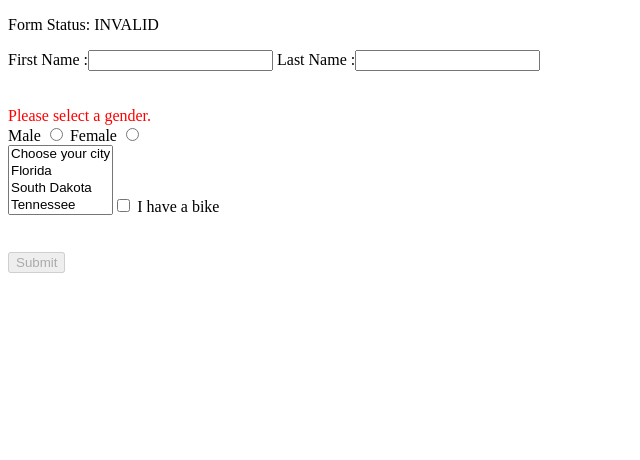
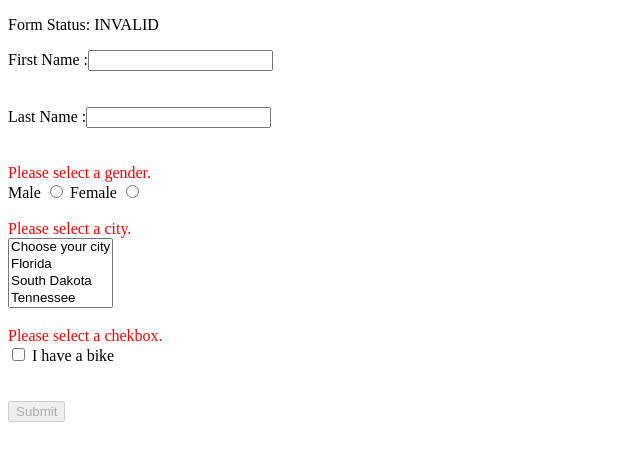
Before and after one commit to NAVEENKUMARANDI/Reactive-Registration-Forms, an Angular app: page / in a window 1280 px wide. Shown: the top 460 px of the page, without its empty margins (0-640 px from the left). Built offline with nearby package versions, Linux system fonts and the light colour scheme.

Commit message:
Dropdown and checkbox validation

```diff
--- a/src/app/registration-form/registration-form.component.html
+++ b/src/app/registration-form/registration-form.component.html
@@ -5,32 +5,42 @@
 <form [formGroup]="registrationProfile" (ngSubmit)="onSubmit()">
 
   <label for="firstName"> First Name :</label>
-  <input type="text" id="firstName" formControlName="firstName" required/>
-
-  <label for="lastName"> Last Name :</label>
-  <input type="text" id="lasttName" formControlName="lastName" />
+  <input type="text" id="firstName" formControlName="firstName" required />
 
   <div *ngIf="registrationProfile.invalid" class="alert alert-danger">
     <div *ngIf="firstName.errors?.lengthValidation">
       FirstName is required.
     </div>
 
-    <div *ngIf="firstName.errors?.maxlength" >
-      <span style="color:Red" ng-show="registrationProfile.firstName.$error.firstName"> Length of Name is more than 6 chars. </span>
+    <div *ngIf="firstName.errors?.maxlength">
+      <span style="color:Red" ng-show="registrationProfile.firstName.$error.firstName"> Length of FirstName is more than
+        6
+        chars. </span>
     </div>
     <div *ngIf="firstName.errors?.minlength">
-        <span style="color:Red" ng-show="registrationProfile.firstName.$error.firstName"> Length of Name is lesser than 3 chars. </span>
+      <span style="color:Red" ng-show="registrationProfile.firstName.$error.firstName"> Length of FirstName is lesser
+        than 3
+        chars. </span>
+    </div>
   </div>
 
+  <br><br>
+  <label for="lastName"> Last Name :</label>
+  <input type="text" id="lasttName" formControlName="lastName" />
+
+  <div *ngIf="registrationProfile.invalid" class="alert alert-danger">
   <div *ngIf="lastName.errors?.minlength">
     LastLastName is required.
   </div>
 
   <div *ngIf="lastName.errors?.maxlength">
-        <span style="color:Red" ng-show="registrationProfile.lastName.$error.lastName"> Length of Name is more than 6 chars.</span>
+    <span style="color:Red" ng-show="registrationProfile.lastName.$error.lastName"> Length of LastName is more than 6
+      chars.</span>
   </div>
   <div *ngIf="lastName.errors?.minlength">
-        <span style="color:Red" ng-show="registrationProfile.lastName.$error.lastName"> Length of Name is lesser than 3 chars.</span>
+    <span style="color:Red" ng-show="registrationProfile.lastName.$error.lastName"> Length of LastName is lesser than
+      3
+      chars.</span>
   </div>
 
   </div>
@@ -44,14 +54,22 @@
   Male <input type="radio" formControlName="gender" id="gender" value="Male" />
   Female <input type="radio" formControlName="gender" id="gender" value="Female" />
 
-  <br>
+  <br><br>
+  <div *ngIf="cityName.errors?.required">
+    <span style="color:Red" ng-show="registrationProfile.required.$error.required"> Please select a city. </span>
+  </div>
+
   <select multiple formControlName="cityName">
     <option value="">Choose your city</option>
     <option *ngFor="let city of City" [ngValue]="city" (change)="changeCity($event)">{{city}}
     </option>
   </select>
 
-  <input type="checkbox" formControlName="vehicle1" id="vehicle1" value="Bike"> I have a bike<br>
+  <br><br>
+  <div *ngIf="vehicle.errors?.required">
+    <span style="color:Red" ng-show="registrationProfile.required.$error.required"> Please select a chekbox. </span>
+  </div>
+  <input type="checkbox" formControlName="vehicle" id="vehicle" value="Bike"> I have a bike<br>
 
   <div *ngIf="isSubmitted && myForm.invalid">
     <p>Please select either value</p>
--- a/src/app/registration-form/registration-form.component.ts
+++ b/src/app/registration-form/registration-form.component.ts
@@ -21,9 +21,8 @@ export class RegistrationFormComponent implements OnInit {
     firstName : ['', [Validators.required, Validators.minLength(3), Validators.maxLength(6)]],
     lastName : ['', [Validators.required, Validators.minLength(3), Validators.maxLength(6)]],
     gender : ['',[Validators.required]],
-    cityName: [''],
-    vehicle1: [''],
-
+    cityName: ['',[Validators.required]],
+    vehicle: ['', [Validators.required]]
   });
 
   onSubmit() {
@@ -51,4 +50,8 @@ get lastName() {
 get gender() {
   return this.registrationProfile.get('gender');
 }
+
+get vehicle() {
+  return this.registrationProfile.get('vehicle');
 }
+}
```
Lines whose indentation alone changed are shown as unchanged.
